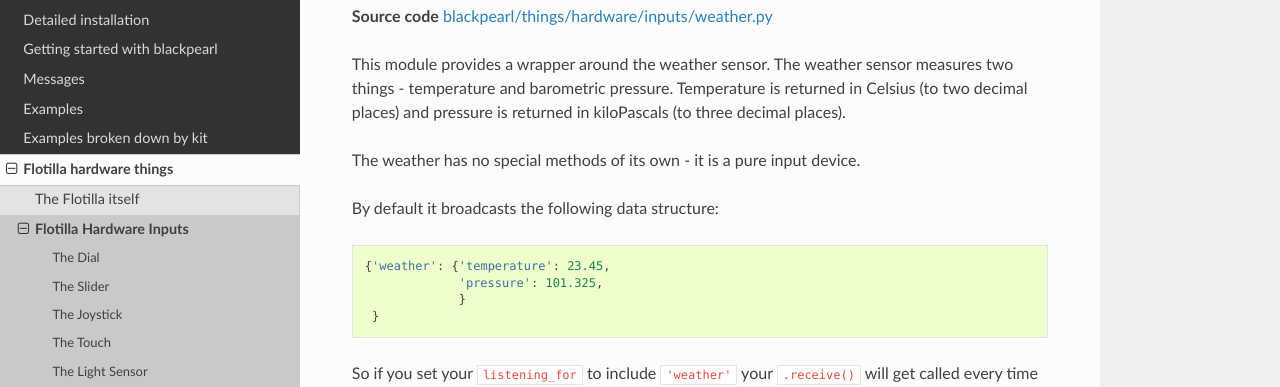
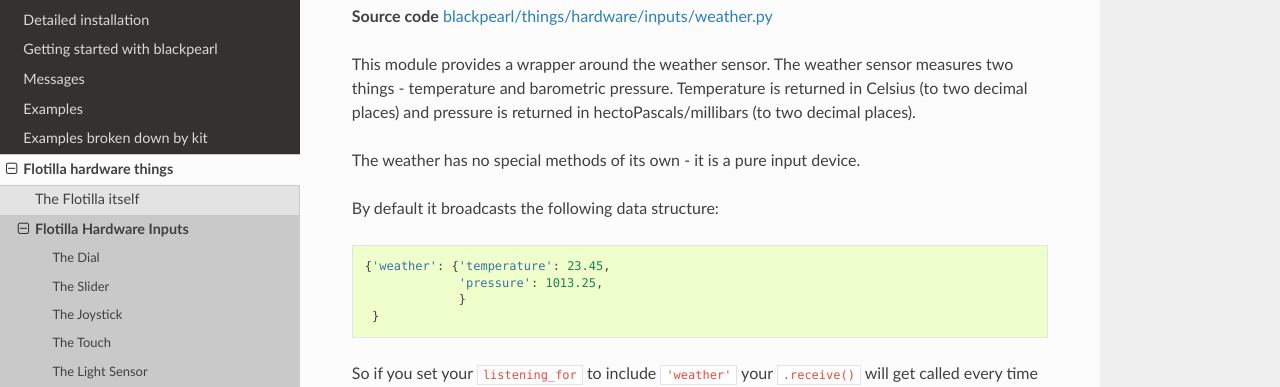
Before and after one commit to offmessage/blackpearl, a Sphinx documentation site: the page built from docs/hardware/inputs/weather.rst, in a window 1280 px wide. Shown: the part 155-542 px from the top of the page. Built offline with Sphinx 7.4.7 and the Read the Docs theme 2.0.0, drawn with Linux system fonts in a browser that asks for light colours.

Commit message:
Convert to hPa not kPa, as these are the units all normal weather reports are in

```diff
--- a/docs/hardware/inputs/weather.rst
+++ b/docs/hardware/inputs/weather.rst
@@ -12,14 +12,14 @@ __ source-code_
 This module provides a wrapper around the weather sensor. The weather sensor
 measures two things - temperature and barometric pressure. Temperature is
 returned in Celsius (to two decimal places) and pressure is returned in
-kiloPascals (to three decimal places).
+hectoPascals/millibars (to two decimal places).
 
 The weather has no special methods of its own - it is a pure input device.
 
 By default it broadcasts the following data structure::
 
   {'weather': {'temperature': 23.45,
-               'pressure': 101.325,
+               'pressure': 1013.25,
                }
    }
 
```
Also changed, not shown: 1 other file.
